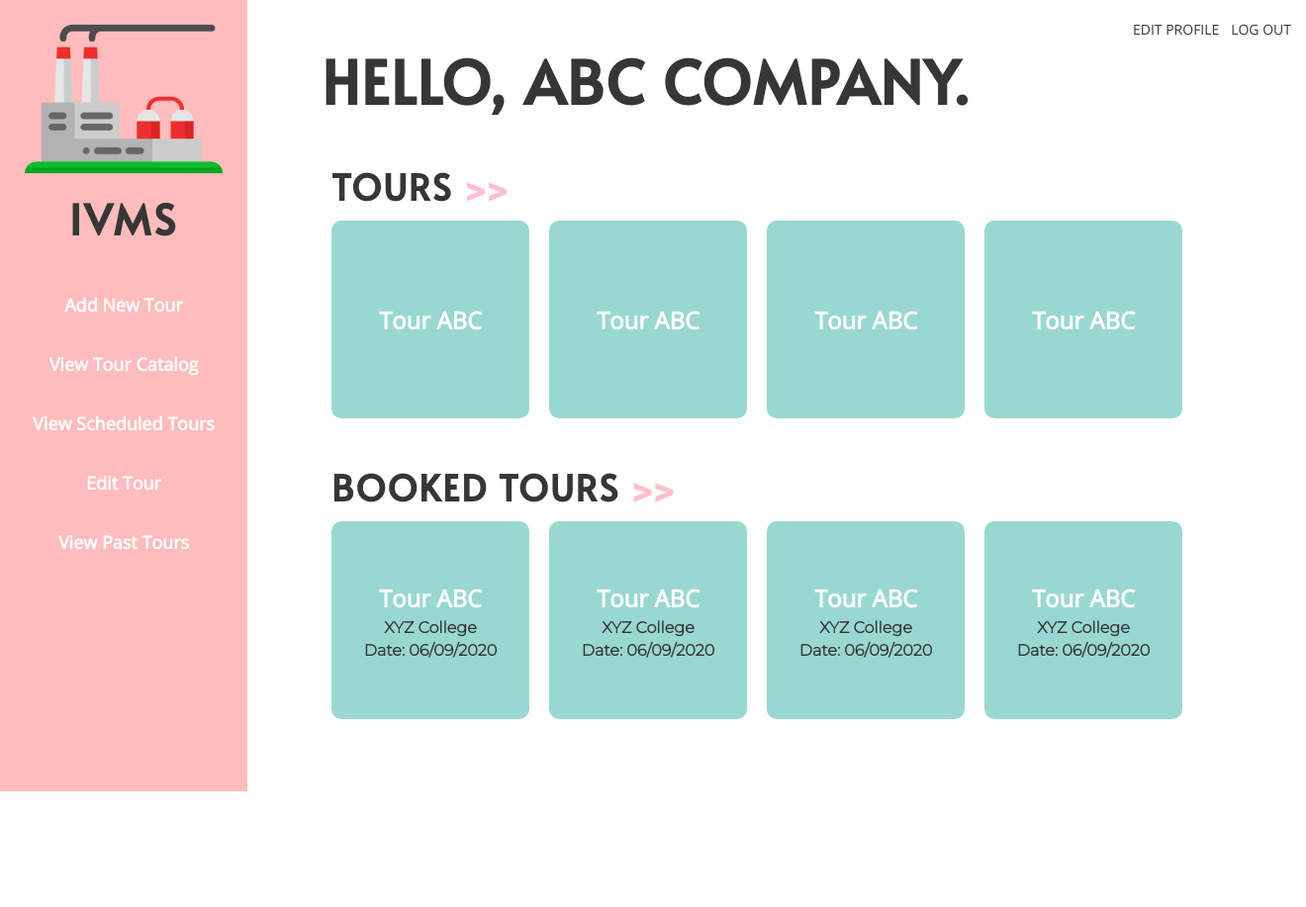
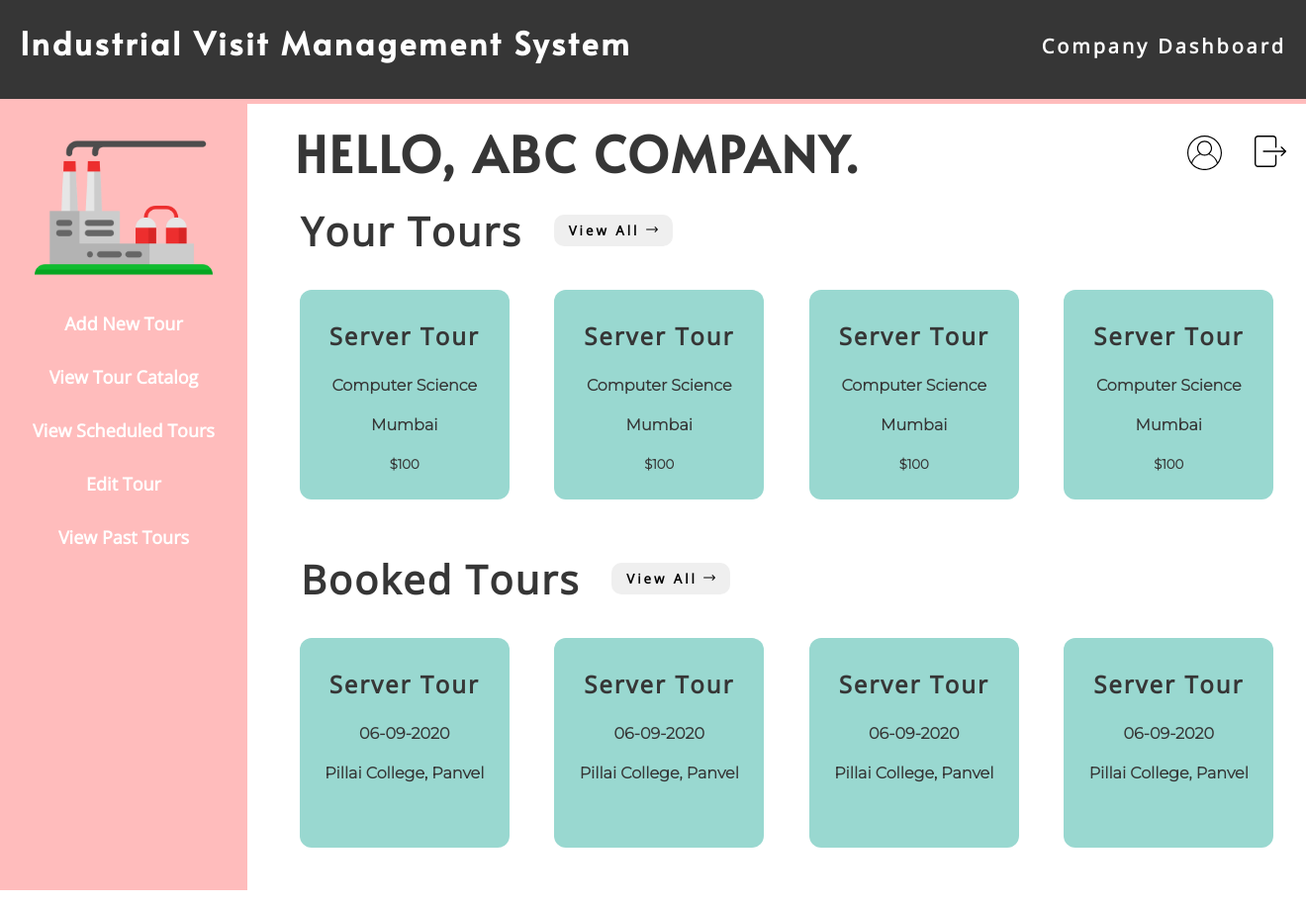
Before and after one commit to name-hansel/IVMS, a PHP site: page / in a window 1320 px wide. Shown: the whole page at 99% size. Before the commit the page ends 800 px from the top, so only its background shows below. Run offline with PHP 8.4, Linux system fonts and the light colour scheme.

Commit message:
changed company dashboard page to decided layout

```diff
--- a/Company/index.html
+++ b/Company/index.html
@@ -3,94 +3,117 @@
 <head>
     <meta charset="UTF-8">
     <meta name="viewport" content="width=device-width, initial-scale=1.0">
-    <title>Dashboard</title>
+    <title>Company Dashboard</title>
     <link rel="stylesheet" href="style.css">
 </head>
 <body>
-    <!-- left sidebar -->
+    <!-- header -->
+    <div class="header">
+        <h1>Industrial Visit Management System</h1>
+        <div class="header-right">
+            <h5>Company Dashboard</h5>
+        </div>
+    </div>
+
+    <!-- sidebar -->
     <div class="sidebar">
+        <img src="images/logo.png" alt="" width="180">
+        <div class="sidebar-links">
+            <a href="">Add New Tour</a>
+            <a href="">View Tour Catalog</a>
+            <a href="">View Scheduled Tours</a>
+            <a href="">Edit Tour</a>
+            <a href="">View Past Tours</a>
+        </div>
+    </div>
 
-        <div class="logo">
-            <img src="logo.png" alt="" width="200px">
+    <!-- content -->
+    <div class="content">
+        <!-- content header -->
+        <div class="content-header">
+           <h2 id="main-heading">Hello, ABC Company.</h2>
+           <div class="content-header-icons">
+               <a href=""><img src="images/user.svg" alt="" width="35"></a>
+               <a href=""><img src="images/logout.svg" alt="" width="32"></a>
+           </div>
         </div>
 
-        <h1 id="name">IVMS</h1>
-
-        <div>
-            <ul class="list">
-                <li class="list-item">
-                    <a href="/add" class="list-link">Add New Tour</a>
-                </li>
-                <li class="list-item">
-                    <a href="/view" class="list-link">View Tour Catalog</a>
-                </li>
-                <li class="list-item">
-                    <a href="/viewscheduled" class="list-link">View Scheduled Tours</a>
-                </li>
-                <li class="list-item">
-                    <a href="/edit" class="list-link">Edit Tour</a>
-                </li>
-                <li class="list-item">
-                    <a href="/viewpast" class="list-link">View Past Tours</a>
-                </li>
-            </ul>
-        </div>
-    </div>
-    <!-- main content -->
-    <div class="body">
-
-        <div class="settings">
-            <a href="/editprofile" class="settings-link">Edit Profile</a>
-            <a href="/logout" class="settings-link">Log Out</a>
-        </div>
-
-        <div class="heading">
-            <h1 id="main-heading">Hello, ABC Company.</h1>
-        </div>
-
-
-        <div class="tours">
-            <h1 id="tour-main-heading">Tours <span id="arrows"> >> </span></h1>
-            <div class="tour-cards">
-                <div class="tour-card card-1">
-                    <h4 id="tour-card-heading">Tour ABC</h4>
+        <!-- tours -->
+        <div class="sample-tours">
+            <div class="sample-tours-head-div">
+                <h4 id="sample-tours-heading">Your Tours</h4>
+                <button class="view-all">View All <img src="images/arrow.svg" alt="" width="12px"></button>
+            </div>
+            <div class="sample-tours-container">
+                <div class="tour-card" id="card1">
+                    <div class="tour-card-content">
+                        <h3 id="tour-name">Server Tour</h3>
+                        <h4 id="tour-branch">Computer Science</h4>
+                        <h4 id="tour-place">Mumbai</h4>
+                        <h5 id="tour-rate">$100</h5>
+                    </div>
                 </div>
-                <div class="tour-card card-2">
-                    <h4 id="tour-card-heading">Tour ABC</h4>
+                <div class="tour-card" id="card2">
+                    <div class="tour-card-content">
+                        <h3 id="tour-name">Server Tour</h3>
+                        <h4 id="tour-branch">Computer Science</h4>
+                        <h4 id="tour-place">Mumbai</h4>
+                        <h5 id="tour-rate">$100</h5>
+                    </div>
                 </div>
-                <div class="tour-card card-3">
-                    <h4 id="tour-card-heading">Tour ABC</h4>
+                <div class="tour-card" id="card3">
+                    <div class="tour-card-content">
+                        <h3 id="tour-name">Server Tour</h3>
+                        <h4 id="tour-branch">Computer Science</h4>
+                        <h4 id="tour-place">Mumbai</h4>
+                        <h5 id="tour-rate">$100</h5>
+                    </div>
                 </div>
-                <div class="tour-card card-4">
-                    <h4 id="tour-card-heading">Tour ABC</h4>
+                <div class="tour-card" id="card4">
+                    <div class="tour-card-content">
+                        <h3 id="tour-name">Server Tour</h3>
+                        <h4 id="tour-branch">Computer Science</h4>
+                        <h4 id="tour-place">Mumbai</h4>
+                        <h5 id="tour-rate">$100</h5>
+                    </div>
                 </div>
             </div>
         </div>
 
-        <div class="b-tours">
-            <h1 id="btour-main-heading">
-                Booked Tours <span id="arrows"> >> </span>
-            </h1>
-            <div class="tour-cards">
-                <div class="tour-card card-1">
-                    <h4 id="tour-card-heading">Tour ABC</h4>
-                    <h5>XYZ College</h5>
-                    <h5>Date: 06/09/2020</h5>
+        <!-- booked -->
+        <div class="booked-tours">
+            <div class="sample-tours-head-div">
+                <h4 id="sample-tours-heading">Booked Tours</h4>
+                <button class="view-all">View All <img src="images/arrow.svg" alt="" width="12px"></button>
+            </div>
+            <div class="sample-tours-container">
+                <div class="tour-card" id="card1">
+                    <div class="tour-card-content">
+                        <h3 id="btour-name">Server Tour</h3>
+                        <h4 id="btour-date">06-09-2020</h4>
+                        <h4 id="btour-college">Pillai College, Panvel</h4>
+                    </div>
                 </div>
-                <div class="tour-card card-2">
-                    <h4 id="tour-card-heading">Tour ABC</h4>
-                    <h5>XYZ College</h5>
-                    <h5>Date: 06/09/2020</h5>
+                <div class="tour-card" id="card2">
+                    <div class="tour-card-content">
+                        <h3 id="btour-name">Server Tour</h3>
+                        <h4 id="btour-date">06-09-2020</h4>
+                        <h4 id="btour-college">Pillai College, Panvel</h4>
+                    </div>
                 </div>
-                <div class="tour-card card-3">
-                    <h4 id="tour-card-heading">Tour ABC</h4>
-                    <h5>XYZ College</h5>
-                    <h5>Date: 06/09/2020</h5>
+                <div class="tour-card" id="card3">
+                    <div class="tour-card-content">
+                        <h3 id="btour-name">Server Tour</h3>
+                        <h4 id="btour-date">06-09-2020</h4>
+                        <h4 id="btour-college">Pillai College, Panvel</h4>
+                    </div>
                 </div>
-                <div class="tour-card card-4">
-                    <h4 id="tour-card-heading">Tour ABC</h4>
-                    <h5>XYZ College</h5>
-                    <h5>Date: 06/09/2020</h5>
+                <div class="tour-card" id="card4">
+                    <div class="tour-card-content">
+                        <h3 id="btour-name">Server Tour</h3>
+                        <h4 id="btour-date">06-09-2020</h4>
+                        <h4 id="btour-college">Pillai College, Panvel</h4>
+                    </div>
                 </div>
             </div>
         </div>
--- a/Company/style.css
+++ b/Company/style.css
@@ -3,8 +3,8 @@
 @import url('https://fonts.googleapis.com/css2?family=Montserrat:wght@300&display=swap');
 /*
 #363636 - black
-#99d8d0
-#b7efcd
+#99d8d0 - blue
+#b7efcd - green
 #ffbcbc - pink
 */
 
@@ -13,163 +13,170 @@ font-family: 'Open Sans', sans-serif;
 font-family: 'Montserrat', sans-serif; */
 
 body {
-    margin: 0 0;
-    display: flex;
-    background-color: white;
-}
-
-.sidebar {
-    position: fixed;
-    left: 0;
-    top: 0;
-    bottom: 0;
-    width: 250px;
-    background-color: #ffbcbc;
-    display: flex;
-    flex-direction: column;
-    align-items: center;
-}
-
-#name {
-    font-family: 'Alata', sans-serif;
-    font-size: 42px;
-    color: #363636;
-    letter-spacing: 3px;
-    margin-top: -12px;
-    transition: 0.2s all cubic-bezier(0.25, 0.46, 0.45, 0.94);
-    cursor: pointer;
-}
-
-#name:hover {
-    font-size: 56px;
-}
-
-ul {
-    list-style-type: none;
     margin: 0;
     padding: 0;
 }
 
-.list {
+.header {
+    height: 100px;
+    top: 0;
+    width: 100%;
+    background-color: #363636;
+    color: white;
+    border-bottom: 5px solid #ffbcbc;
+    position: fixed;
+}
+
+.header > h1 {
+    float: left;
+    font-family: 'Alata', sans-serif;
+    letter-spacing: 3px;
+    margin-left: 20px;
+}
+
+.header-right {
+    float: right;
+    font-family: 'Open Sans', sans-serif;
+    font-size: 24px;
+    letter-spacing: 3px;
+    margin-right: 20px;
+}
+
+.sidebar {
+    position:fixed;
+    margin: 0;
+    padding: 0;
+    top: 100px;
+    width: 250px;
+    background-color: #ffbcbc;
+    height: 100%;
+    overflow: auto;
     display: flex;
     flex-direction: column;
-    justify-content: space-around;
     align-items: center;
-    height: 300px;
+    font-size: 18px;
 }
 
-.list-link {
-    font-size: 18px;
-    /* border: 1px solid black; */
-    font-weight: bold;
+.sidebar > img {
+    margin-top: 20px;
+}
+
+.sidebar-links {
+    display: flex;
+    flex-direction: column;
+    align-items: center;
+    font-family: 'Open Sans', sans-serif;
+}
+
+.sidebar-links > a {
+    margin: 10px;
     text-decoration: none;
     color: white;
-    font-family: 'Open Sans', sans-serif;
-    padding: 4px 10px;
-    transition: 0.3s all cubic-bezier(0.075, 0.82, 0.165, 1);
+    font-weight: bold;
+    padding: 5px 10px;
+    transition: 0.2s all cubic-bezier(0.23, 1, 0.320, 1);
 }
 
-.list-link:hover {
+.sidebar-links > a:hover {
     background-color: #363636;
 }
 
-
-
-
-
-
-.body {
-    position: relative;
-    height: 100vh;
-    padding-left: 50px;
-    left: 275px;
-}
-
-.settings {
-    position: absolute;
-    display: flex;
-    justify-content: space-between;
-    width: 160px;
-    /* border: 1px solid black; */
-    right: -100px;
-    top: 20px;
-    text-transform: uppercase;
-}
-
-.settings-link {
-    transition: 0.2s all cubic-bezier(0.165, 0.84, 0.44, 1);
-    font-size: 14px;
-}
-
-.settings-link:hover {
-    text-shadow: 0 0 5px #ffbcbc;
-}
-
-.settings > a {
-    text-decoration: none;
-    color: #363636;
-    font-family: 'Open Sans', sans-serif;
+.content {
+    margin-top: 120px;
+    margin-left: 270px;
 }
 
 #main-heading {
     font-family: 'Alata', sans-serif;
-    font-size: 60px;
+    font-size: 50px;
+    color: #363636;
+    letter-spacing: 3px;
+    text-transform: uppercase;
+    margin: 24px 28px;
+}
+
+.content-header-icons {
+    margin-top: -76px;
+    margin-right: 20px;
+    float: right;
+    display: flex;
+    width: 100px;
+    justify-content: space-between;
+}
+
+.sample-tours {
+    margin: -20px 10px;
+}
+
+.sample-tours-head-div {
+    display: flex;
+    height: 80px;
+    align-items: center;
+}
+
+#sample-tours-heading {
+    margin-left: 24px;
+    font-size: 40px;
+    font-family: 'Open Sans', sans-serif;
+    /* text-transform: uppercase; */
     letter-spacing: 2px;
     color: #363636;
-    text-transform: uppercase;
 }
 
-#arrows {
-    color: pink;
+.view-all {
+    height: 32px;
+    margin-left: 32px;
+    width: 120px;
+    border: none;
+    letter-spacing: 3px;
+    font-family: 'Open Sans', sans-serif;
+    font-weight: bolder;
+    cursor: pointer;
+    border-radius: 10px;
+    transition: 0.3s all ease-in-out;
 }
 
-.tour-heading {
-    display: flex;
-    flex-direction: column;
-    width: 100px;
+.view-all:hover {
+    background-color: #b7efcd;
 }
 
-#tour-main-heading, #btour-main-heading {
-    font-family: 'Alata', sans-serif;
-    font-size: 36px;
-    letter-spacing: 2px;
-    color: #363636;
-    margin-left: 10px;
-    /* text-shadow: 3px 0 white; */
-    text-transform: uppercase;
-    margin-bottom: -10px;
-}
-
-.tour-cards {
-    display: grid;
-    grid-template-columns: auto auto auto auto;
+.sample-tours-container {
+    margin-top: 20px;
+    display: flex;
+    justify-content: space-around;
+    align-items: flex-end;
 }
 
 .tour-card {
     width: 200px;
+    max-height: 200px;
     min-height: 200px;
-    margin: 20px 10px;
     background-color: #99d8d0;
-    display: flex;
-    flex-direction: column;
-    justify-content: center;
-    align-items: center;
-    border-radius: 10px;
+    margin: 0 2px;
+    padding: 6px;
+    border-radius: 12px;
+    overflow: hidden;
+    text-overflow: ellipsis;
+    text-align: center;
+    transition: 0.3s all ease-in;
 }
 
-.tour-card > * {
+.tour-card:hover {
+    box-shadow: 0 0 30px 5px #b7efcd;
+}
+
+.tour-card-content {
     font-family: 'Montserrat', sans-serif;
-    font-size: 16px;
-    margin: 2px;
     color: #363636;
 }
 
-#tour-card-heading {
+#tour-name, #btour-name {
     font-family: 'Open Sans', sans-serif;
     font-size: 24px;
-    color: white;
+    font-weight: bold;
+    letter-spacing: 2px;
 }
 
-.tour-card:hover {
-    box-shadow: 0 0 25px #ffbcbc;
+.booked-tours {
+    margin: 60px 10px;
 }
```
Also changed, not shown: Company/index-old.html (added, +99 -0 lines), Company/style-old.css (added, +175 -0 lines), Company/images/arrow.svg (added), Company/images/logo.png (renamed from Company/logo.png), Company/images/logout.svg (added), Company/images/user.svg (added).
